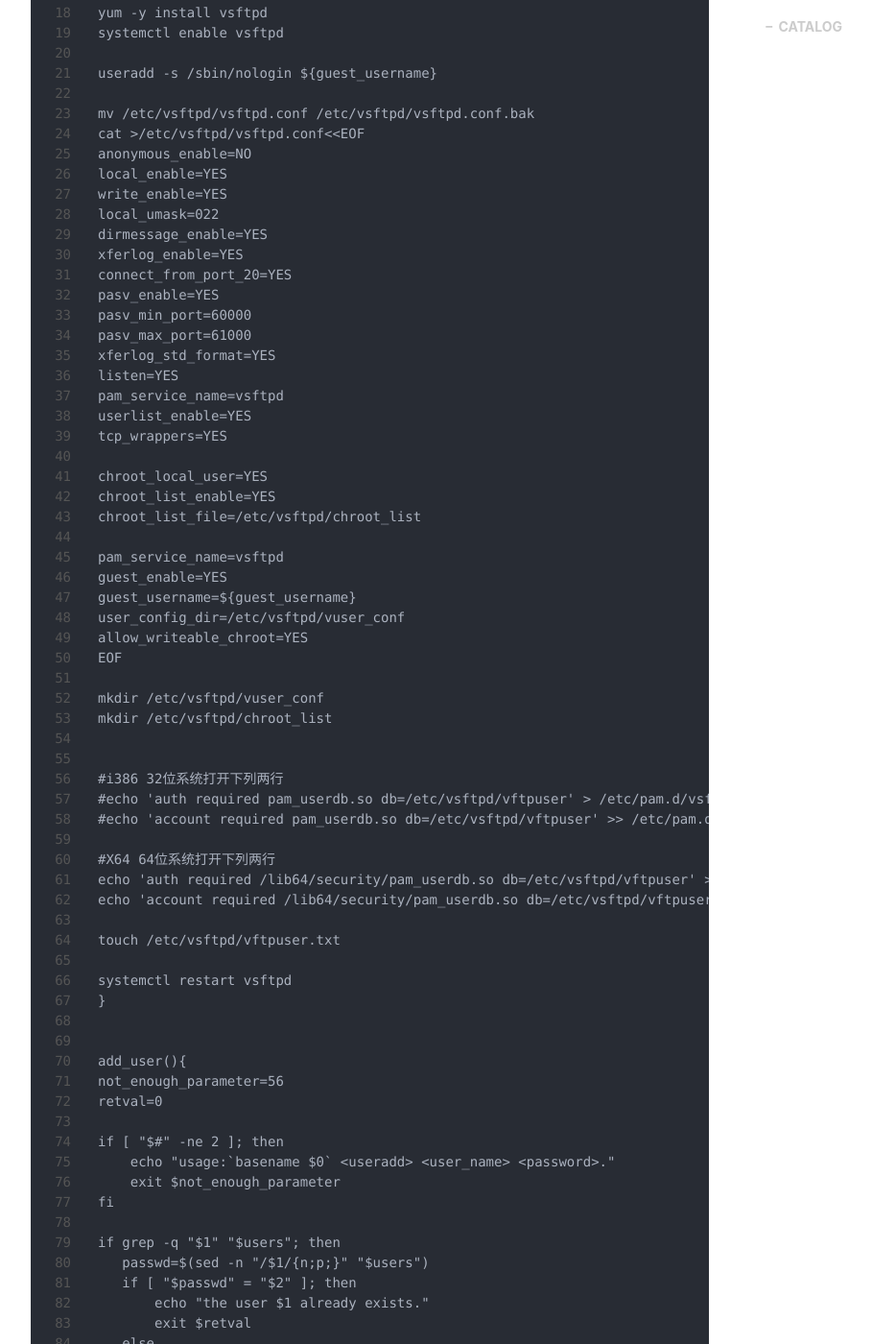
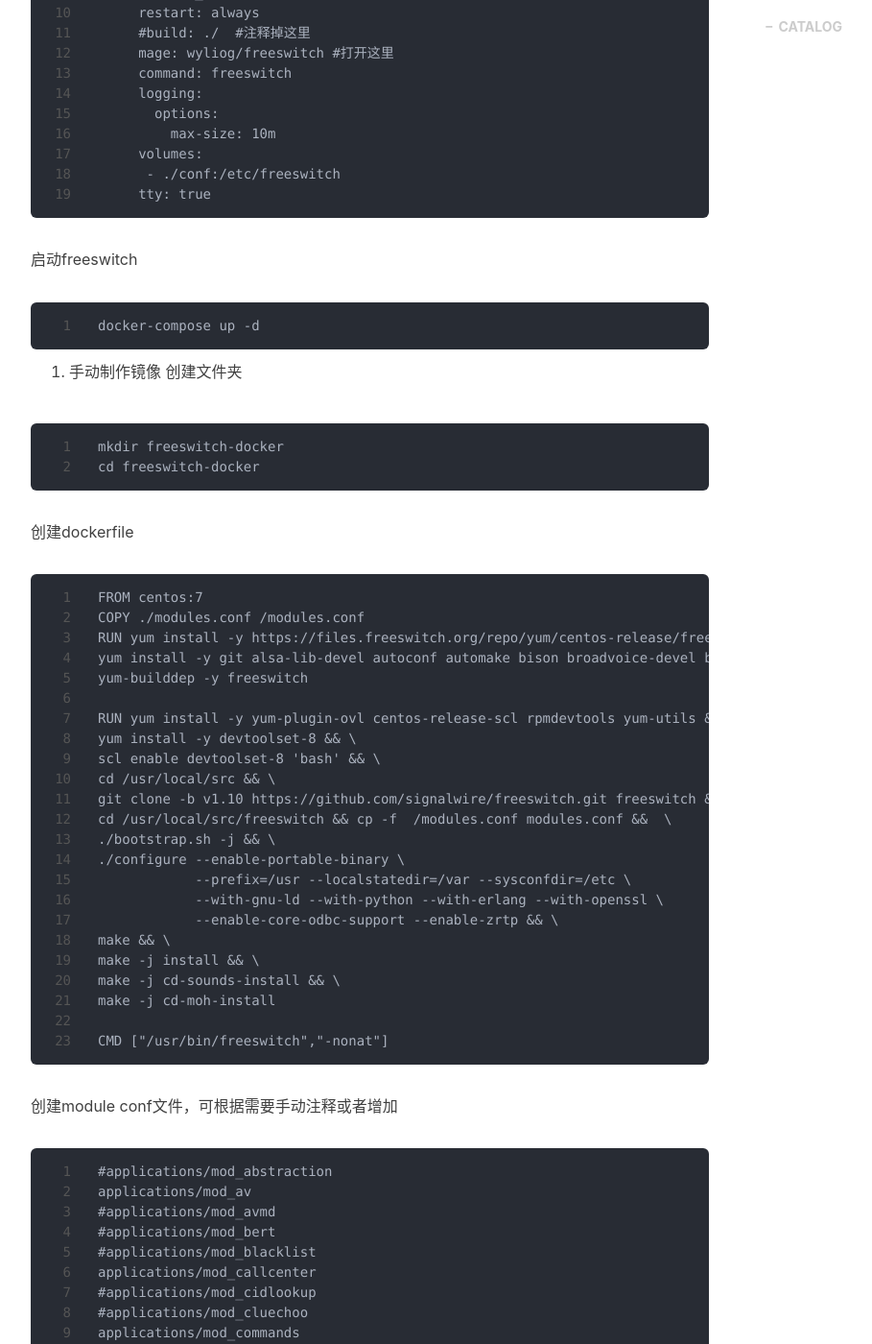
Before and after one commit to wyliog/wyliog.github.io, a Jekyll site: the page built from _posts/2020-07-06-vsftp-install.md, in a window 1280 px wide and 1400 px high, scrolled down 1676 px. Shown: the whole window at 96% size, without its empty margins (233-1142 px from the left). Built offline with Jekyll 4.4.1, drawn with Linux system fonts in a browser that asks for light colours; nearby versions of some CDN libraries; comment, search, counter and statistics services are not loaded; some of the changed text lies outside the part shown.

Commit message:
update： 添加文章

````diff
--- /dev/null
+++ b/_posts/2020-07-06-freeswitch-install.md
@@ -0,0 +1,187 @@
+---
+layout:       post
+title:        "Centos利用脚本快速安装vsftp"
+subtitle:     vsftp install for script
+date:         2020-07-06 12:00:00
+author:       "五柳"
+header-mask:  0.3
+catalog:      true
+multilingual: true
+tags:
+    - vsftp
+    - ftp
+---
+
+通过阅读本文，你可以快速的在centos下搭建一个多用户的ftp server
+
+> 感谢你的阅读，如有任何问题可通过文章底部联系方式告知于我
+
+---
+
+<h2 id="catalog">目录</h2>
+
+- [准备安装脚本](#directory_1)
+- [安装vsftp](#directory_2)
+- [添加用户](#directory_3)
+
+
+
+## 正文
+
+<h3 id="directory_1">准备脚本</h3>
+
+vi vsftp.sh
+```
+#!/bin/sh
+#author: vim
+
+
+users=/etc/vsftpd/vftpuser.txt    #账号配置文件
+login=/etc/vsftpd/vftpuser.db    #账号数据库文件
+generate_db="db_load -T -t hash -f $users $login"
+virtual_user_config=/etc/vsftpd/vuser_conf
+virtual_user_home=/opt/collection    #ftp根目录位置
+guest_username=navi    #指定ftp权限账号
+
+#Source function library
+. /etc/rc.d/init.d/functions
+
+install_vsftpd(){
+setenforce 0
+yum -y install db4-utils
+yum -y install vsftpd
+systemctl enable vsftpd
+
+useradd -s /sbin/nologin ${guest_username}
+
+mv /etc/vsftpd/vsftpd.conf /etc/vsftpd/vsftpd.conf.bak
+cat >/etc/vsftpd/vsftpd.conf<<EOF
+anonymous_enable=NO
+local_enable=YES
+write_enable=YES
+local_umask=022
+dirmessage_enable=YES
+xferlog_enable=YES
+connect_from_port_20=YES
+pasv_enable=YES
+pasv_min_port=60000
+pasv_max_port=61000
+xferlog_std_format=YES
+listen=YES
+pam_service_name=vsftpd
+userlist_enable=YES
+tcp_wrappers=YES
+
+chroot_local_user=YES
+chroot_list_enable=YES
+chroot_list_file=/etc/vsftpd/chroot_list
+
+pam_service_name=vsftpd
+guest_enable=YES
+guest_username=${guest_username}
+user_config_dir=/etc/vsftpd/vuser_conf
+allow_writeable_chroot=YES
+EOF
+
+mkdir /etc/vsftpd/vuser_conf
+mkdir /etc/vsftpd/chroot_list
+
+
+#i386 32位系统打开下列两行
+#echo 'auth required pam_userdb.so db=/etc/vsftpd/vftpuser' > /etc/pam.d/vsftpd
+#echo 'account required pam_userdb.so db=/etc/vsftpd/vftpuser' >> /etc/pam.d/vsftpd
+
+#X64 64位系统打开下列两行
+echo 'auth required /lib64/security/pam_userdb.so db=/etc/vsftpd/vftpuser' > /etc/pam.d/vsftpd
+echo 'account required /lib64/security/pam_userdb.so db=/etc/vsftpd/vftpuser' >> /etc/pam.d/vsftpd
+
+touch /etc/vsftpd/vftpuser.txt
+
+systemctl restart vsftpd
+}
+
+
+add_user(){
+not_enough_parameter=56
+retval=0
+
+if [ "$#" -ne 2 ]; then
+    echo "usage:`basename $0` <useradd> <user_name> <password>."
+    exit $not_enough_parameter
+fi
+
+if grep -q "$1" "$users"; then
+   passwd=$(sed -n "/$1/{n;p;}" "$users")
+   if [ "$passwd" = "$2" ]; then
+       echo "the user $1 already exists."
+       exit $retval
+   else
+       echo "updating $1's password ... "
+       sed -i "/$1/{n;s/$passwd/$2/;}" "$users"
+       eval "$generate_db"
+       exit $retval
+   fi
+fi
+
+for i in "$1" "$2"
+do
+    echo "$i" >> "$users"
+done
+
+eval "$generate_db"
+
+cat >> "$virtual_user_config"/"$1" <<EOF
+local_root=$virtual_user_home/$1
+write_enable=YES
+download_enable=YES
+anon_world_readable_only=NO
+anon_upload_enable=YES
+anon_mkdir_write_enable=YES
+anon_other_write_enable=YES
+local_umask=022
+EOF
+
+mkdir -p "$virtual_user_home"/"$1"
+chown $guest_username "$virtual_user_home"/"$1"
+
+echo "==========$users============"
+cat $users
+}
+
+case "$1" in
+    'install')
+      install_vsftpd
+        ;;
+    'useradd')
+      add_user $2 $3
+        ;;
+    *)
+    echo "usage: $0 {install|useradd}"
+    exit 1
+        ;;
+esac
+
+```
+<h3 id="directory_2">安装vsftp</h3>
+
+```
+sh vsftp.sh install
+```
+<h3 id="directory_3">添加用户</h3>
+
+```
+sh vsftp.sh useradd username password
+```
+
+#### END
+
+
+
+#### 您可以通过以下方式联系到我：
+- 个人 Blog:  [willants.com](https://willants.com)
+- 微信号:
+
+![img](/img/wechat.jpg)
+
+
+**[⬆ 返回顶部](#catalog)**
--- a/_posts/2020-07-06-vsftp-install.md
+++ b/_posts/2020-07-06-vsftp-install.md
@@ -1,8 +1,8 @@
 ---
 layout:       post
-title:        "Centos利用脚本快速安装vsftp"
-subtitle:     vsftp install for script
-date:         2020-07-06 12:00:00
+title:        "Freeswitch docker-compose安装"
+subtitle:     Freeswitch docker-compose install
+date:         2020-07-06 14:00:00
 author:       "五柳"
 header-mask:  0.3
 catalog:      true
@@ -12,7 +12,7 @@
     - ftp
 ---
 
-通过阅读本文，你可以快速的在centos下搭建一个多用户的ftp server
+通过阅读本文，你可以快速的基于docker-compose启动一个freeswitch
 
 > 感谢你的阅读，如有任何问题可通过文章底部联系方式告知于我
 
@@ -20,158 +20,305 @@
 
 <h2 id="catalog">目录</h2>
 
-- [准备安装脚本](#dictionary_1)
-- [安装vsftp](#dictionary_2)
-- [添加用户](#dictionary_3)
+- [freeswitch简介](#directory_1)
+- [安装freeswitch](#directory_2)
+- [验证](#directory_3)
 
 
 
 ## 正文
 
-<h3 id="dictionary_1">准备脚本</h3>
+<h3 id="directory_1">freeswitch简介</h3>
+ FreeSWITCH 是一个电话的软交换解决方案，包括一个软电话和软交换机用以提供语音和聊天的产品驱动。FreeSWITCH 可以用作交换机引擎、PBX、多媒体网关以及多媒体服务器等。
 
-vi vsftp.sh
-```
-#!/bin/sh
-#author: vim
+<h3 id="directory_2">基于docker-compose安装freeswitch</h3>
 
-
-users=/etc/vsftpd/vftpuser.txt    #账号配置文件
-login=/etc/vsftpd/vftpuser.db    #账号数据库文件
-generate_db="db_load -T -t hash -f $users $login"
-virtual_user_config=/etc/vsftpd/vuser_conf
-virtual_user_home=/opt/collection    #ftp根目录位置
-guest_username=navi    #指定ftp权限账号
-
-#Source function library
-. /etc/rc.d/init.d/functions
-
-install_vsftpd(){
-setenforce 0
-yum -y install db4-utils
-yum -y install vsftpd
-systemctl enable vsftpd
-
-useradd -s /sbin/nologin ${guest_username}
-
-mv /etc/vsftpd/vsftpd.conf /etc/vsftpd/vsftpd.conf.bak
-cat >/etc/vsftpd/vsftpd.conf<<EOF
-anonymous_enable=NO
-local_enable=YES
-write_enable=YES
-local_umask=022
-dirmessage_enable=YES
-xferlog_enable=YES
-connect_from_port_20=YES
-pasv_enable=YES
-pasv_min_port=60000
-pasv_max_port=61000
-xferlog_std_format=YES
-listen=YES
-pam_service_name=vsftpd
-userlist_enable=YES
-tcp_wrappers=YES
-
-chroot_local_user=YES
-chroot_list_enable=YES
-chroot_list_file=/etc/vsftpd/chroot_list
-
-pam_service_name=vsftpd
-guest_enable=YES
-guest_username=${guest_username}
-user_config_dir=/etc/vsftpd/vuser_conf
-allow_writeable_chroot=YES
-EOF
-
-mkdir /etc/vsftpd/vuser_conf
-mkdir /etc/vsftpd/chroot_list
-
-
-#i386 32位系统打开下列两行
-#echo 'auth required pam_userdb.so db=/etc/vsftpd/vftpuser' > /etc/pam.d/vsftpd
-#echo 'account required pam_userdb.so db=/etc/vsftpd/vftpuser' >> /etc/pam.d/vsftpd
-
-#X64 64位系统打开下列两行
-echo 'auth required /lib64/security/pam_userdb.so db=/etc/vsftpd/vftpuser' > /etc/pam.d/vsftpd
-echo 'account required /lib64/security/pam_userdb.so db=/etc/vsftpd/vftpuser' >> /etc/pam.d/vsftpd
-
-touch /etc/vsftpd/vftpuser.txt
-
-systemctl restart vsftpd
-}
-
-
-add_user(){
-not_enough_parameter=56
-retval=0
-
-if [ "$#" -ne 2 ]; then
-    echo "usage:`basename $0` <useradd> <user_name> <password>."
-    exit $not_enough_parameter
-fi
-
-if grep -q "$1" "$users"; then
-   passwd=$(sed -n "/$1/{n;p;}" "$users")
-   if [ "$passwd" = "$2" ]; then
-       echo "the user $1 already exists."
-       exit $retval
-   else
-       echo "updating $1's password ... "
-       sed -i "/$1/{n;s/$passwd/$2/;}" "$users"
-       eval "$generate_db"
-       exit $retval
-   fi
-fi
-
-for i in "$1" "$2"
-do
-    echo "$i" >> "$users"
-done
-
-eval "$generate_db"
-
-cat >> "$virtual_user_config"/"$1" <<EOF
-local_root=$virtual_user_home/$1
-write_enable=YES
-download_enable=YES
-anon_world_readable_only=NO
-anon_upload_enable=YES
-anon_mkdir_write_enable=YES
-anon_other_write_enable=YES
-local_umask=022
-EOF
-
-mkdir -p "$virtual_user_home"/"$1"
-chown $guest_username "$virtual_user_home"/"$1"
-
-echo "==========$users============"
-cat $users
-}
-
-case "$1" in
-    'install')
-      install_vsftpd
-        ;;
-    'useradd')
-      add_user $2 $3
-        ;;
-    *)
-    echo "usage: $0 {install|useradd}"
-    exit 1
-        ;;
-esac
+1. 懒人方法
 
 ```
-<h3 id="dictionary_2">安装vsftp</h3>
+git clone https://github.com/wyliog/freeswitch-docker.git
+cd freeswitch-docker
+vi docker-compose.yml
+version: '2'
+services:
+   freeswitch:
+     hostname: freeswitch
+     container_name: freeswitch
+     network_mode: "host"
+     restart: always
+     #build: ./  #注释掉这里
+     mage: wyliog/freeswitch #打开这里
+     command: freeswitch
+     logging:
+       options:
+         max-size: 10m
+     volumes:
+      - ./conf:/etc/freeswitch
+     tty: true
+```
+
+启动freeswitch
 
 ```
-sh vsftp.sh install
+docker-compose up -d
 ```
-<h3 id="dictionary_3">添加用户</h3>
+
+2. 手动制作镜像
+创建文件夹
 
 ```
-sh vsftp.sh useradd username password
+mkdir freeswitch-docker
+cd freeswitch-docker
 ```
+
+创建dockerfile
+
+```
+FROM centos:7
+COPY ./modules.conf /modules.conf
+RUN yum install -y https://files.freeswitch.org/repo/yum/centos-release/freeswitch-release-repo-0-1.noarch.rpm epel-release  https://download1.rpmfusion.org/free/el/rpmfusion-free-release-7.noarch.rpm&& \
+yum install -y git alsa-lib-devel autoconf automake bison broadvoice-devel bzip2 curl-devel libdb4-devel e2fsprogs-devel erlang flite-devel g722_1-devel gcc-c++ gdbm-devel gnutls-devel ilbc2-devel ldns-devel libcodec2-devel libcurl-devel libedit-devel libidn-devel libjpeg-devel libmemcached-devel libogg-devel libsilk-devel libsndfile-devel libtheora-devel libtiff-devel libtool libuuid-devel libvorbis-devel libxml2-devel lua-devel lzo-devel mongo-c-driver-devel ncurses-devel net-snmp-devel openssl-devel opus-devel pcre-devel perl perl-ExtUtils-Embed pkgconfig portaudio-devel postgresql-devel python-devel python-devel soundtouch-devel speex-devel sqlite-devel unbound-devel unixODBC-devel wget which yasm zlib-devel libshout-devel libmpg123-devel lame-devel rpm-build libX11-devel libyuv-devel ffmpeg ffmpeg-devel && \
+yum-builddep -y freeswitch
+
+RUN yum install -y yum-plugin-ovl centos-release-scl rpmdevtools yum-utils && \
+yum install -y devtoolset-8 && \
+scl enable devtoolset-8 'bash' && \
+cd /usr/local/src && \
+git clone -b v1.10 https://github.com/signalwire/freeswitch.git freeswitch && \
+cd /usr/local/src/freeswitch && cp -f  /modules.conf modules.conf &&  \
+./bootstrap.sh -j && \
+./configure --enable-portable-binary \
+            --prefix=/usr --localstatedir=/var --sysconfdir=/etc \
+            --with-gnu-ld --with-python --with-erlang --with-openssl \
+            --enable-core-odbc-support --enable-zrtp && \
+make && \
+make -j install && \
+make -j cd-sounds-install && \
+make -j cd-moh-install
+
+CMD ["/usr/bin/freeswitch","-nonat"]
+```
+
+创建module conf文件，可根据需要手动注释或者增加
+
+```
+#applications/mod_abstraction
+applications/mod_av
+#applications/mod_avmd
+#applications/mod_bert
+#applications/mod_blacklist
+applications/mod_callcenter
+#applications/mod_cidlookup
+#applications/mod_cluechoo
+applications/mod_commands
+applications/mod_conference
+#applications/mod_curl
+#applications/mod_cv
+applications/mod_db
+#applications/mod_directory
+#applications/mod_distributor
+applications/mod_dptools
+#applications/mod_easyroute
+applications/mod_enum
+applications/mod_esf
+#applications/mod_esl
+applications/mod_expr
+applications/mod_fifo
+#applications/mod_fsk
+applications/mod_fsv
+applications/mod_hash
+#applications/mod_hiredis
+applications/mod_httapi
+#applications/mod_http_cache
+#applications/mod_ladspa
+#applications/mod_lcr
+#applications/mod_memcache
+#applications/mod_mongo
+#applications/mod_mp4
+#applications/mod_mp4v2
+#applications/mod_nibblebill
+#applications/mod_oreka
+#applications/mod_osp
+#applications/mod_prefix
+#applications/mod_rad_auth
+#applications/mod_redis
+#applications/mod_rss
+applications/mod_signalwire
+applications/mod_sms
+#applications/mod_sms_flowroute
+#applications/mod_snapshot
+#applications/mod_snom
+#applications/mod_sonar
+#applications/mod_soundtouch
+applications/mod_spandsp
+#applications/mod_spy
+#applications/mod_stress
+#applications/mod_translate
+applications/mod_valet_parking
+#applications/mod_video_filter
+#applications/mod_vmd
+applications/mod_voicemail
+#applications/mod_voicemail_ivr
+#asr_tts/mod_cepstral
+#asr_tts/mod_flite
+#asr_tts/mod_pocketsphinx
+asr_tts/mod_tts_commandline
+asr_tts/mod_unimrcp
+codecs/mod_amr
+#codecs/mod_amrwb
+codecs/mod_b64
+#codecs/mod_bv
+#codecs/mod_clearmode
+#codecs/mod_codec2
+#codecs/mod_com_g729
+#codecs/mod_dahdi_codec
+codecs/mod_g723_1
+codecs/mod_g729
+codecs/mod_h26x
+#codecs/mod_ilbc
+#codecs/mod_isac
+#codecs/mod_mp4v
+codecs/mod_opus
+#codecs/mod_sangoma_codec
+#codecs/mod_silk
+#codecs/mod_siren
+#codecs/mod_theora
+#databases/mod_mariadb
+databases/mod_pgsql
+dialplans/mod_dialplan_asterisk
+#dialplans/mod_dialplan_directory
+dialplans/mod_dialplan_xml
+#directories/mod_ldap
+#endpoints/mod_alsa
+#endpoints/mod_dingaling
+#endpoints/mod_gsmopen
+#endpoints/mod_h323
+#endpoints/mod_khomp
+endpoints/mod_loopback
+#endpoints/mod_opal
+#endpoints/mod_portaudio
+endpoints/mod_rtc
+#endpoints/mod_rtmp
+endpoints/mod_skinny
+endpoints/mod_sofia
+endpoints/mod_verto
+#event_handlers/mod_amqp
+event_handlers/mod_cdr_csv
+#event_handlers/mod_cdr_mongodb
+#event_handlers/mod_cdr_pg_csv
+event_handlers/mod_cdr_sqlite
+#event_handlers/mod_erlang_event
+#event_handlers/mod_event_multicast
+event_handlers/mod_event_socket
+#event_handlers/mod_fail2ban
+#event_handlers/mod_format_cdr
+#event_handlers/mod_json_cdr
+#event_handlers/mod_radius_cdr
+#event_handlers/mod_odbc_cdr
+#event_handlers/mod_kazoo
+#event_handlers/mod_rayo
+#event_handlers/mod_smpp
+#event_handlers/mod_snmp
+#event_handlers/mod_event_zmq
+#formats/mod_imagick
+formats/mod_local_stream
+formats/mod_native_file
+formats/mod_png
+#formats/mod_portaudio_stream
+#formats/mod_shell_stream
+#formats/mod_shout
+formats/mod_sndfile
+#formats/mod_ssml
+formats/mod_tone_stream
+#formats/mod_vlc
+#formats/mod_opusfile
+#languages/mod_basic
+#languages/mod_java
+languages/mod_lua
+#languages/mod_managed
+#languages/mod_perl
+languages/mod_python
+#languages/mod_v8
+#languages/mod_yaml
+loggers/mod_console
+#loggers/mod_graylog2
+loggers/mod_logfile
+loggers/mod_syslog
+#loggers/mod_raven
+#say/mod_say_de
+say/mod_say_en
+#say/mod_say_es
+#say/mod_say_es_ar
+#say/mod_say_fa
+#say/mod_say_fr
+#say/mod_say_he
+#say/mod_say_hr
+#say/mod_say_hu
+#say/mod_say_it
+#say/mod_say_ja
+#say/mod_say_nl
+#say/mod_say_pl
+#say/mod_say_pt
+#say/mod_say_ru
+#say/mod_say_sv
+#say/mod_say_th
+#say/mod_say_zh
+#timers/mod_posix_timer
+#timers/mod_timerfd
+xml_int/mod_xml_cdr
+#xml_int/mod_xml_curl
+#xml_int/mod_xml_ldap
+#xml_int/mod_xml_radius
+xml_int/mod_xml_rpc
+xml_int/mod_xml_scgi
+
+#../../libs/freetdm/mod_freetdm
+
+## Experimental Modules (don't cry if they're broken)
+#../../contrib/mod/xml_int/mod_xml_odbc
+```
+
+执行docker build生成镜像,根据网速情况预计需要20-40min
+
+```
+docker build -t freeswitch-docker:v1.10 .
+```
+
+创建docker-compose文件
+
+```
+version: '2'
+services:
+   freeswitch:
+     hostname: freeswitch
+     container_name: freeswitch
+     network_mode: "host"
+     restart: always
+    # build: ./
+     image: wyliog/freeswitch
+     command: freeswitch
+     logging:
+       options:
+         max-size: 10m
+     volumes:
+      - ./conf:/etc/freeswitch
+     tty: true
+```
+
+获取conf文件
+
+[copy这里的conf文件](https://github.com/signalwire/freeswitch/tree/master/conf/insideout)
+
+```
+git clone -b v1.xx https://github.com/signalwire/freeswitch.git
+```
+
+启动`docker-compose up -d`
+
+<h3 id="directory_3">验证</h3>
+
+下载linphone 拨号测试
+
 
 #### END
 
````
Also changed, not shown: _posts/2020-06-15-markdown-template.md (+16 -16 lines).
